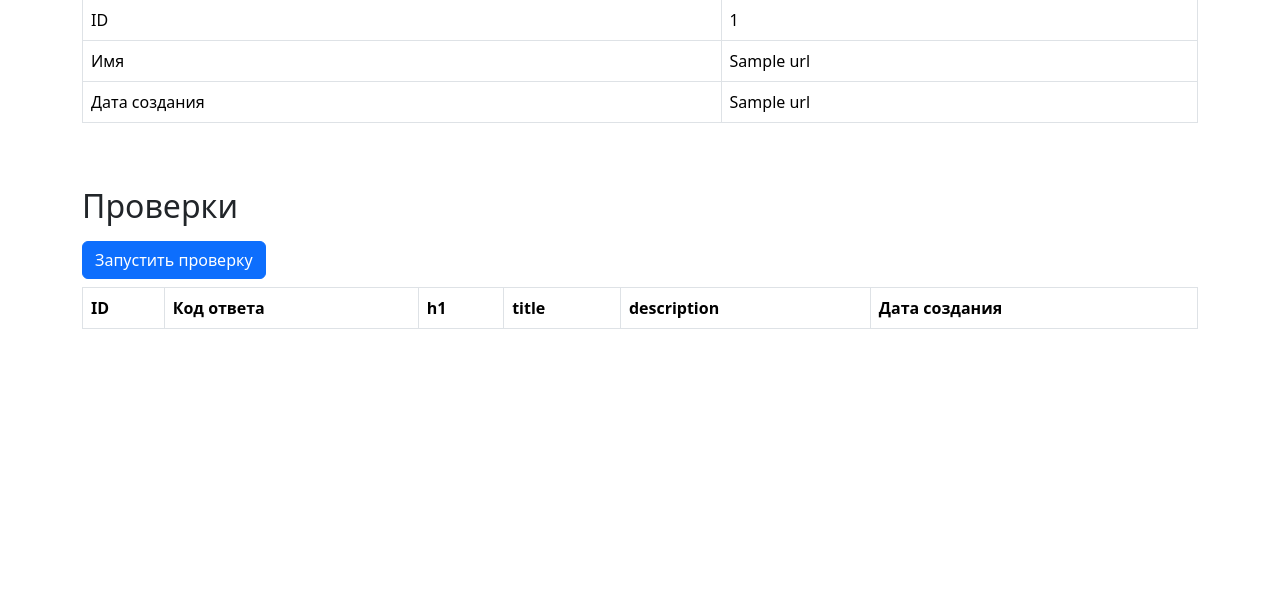
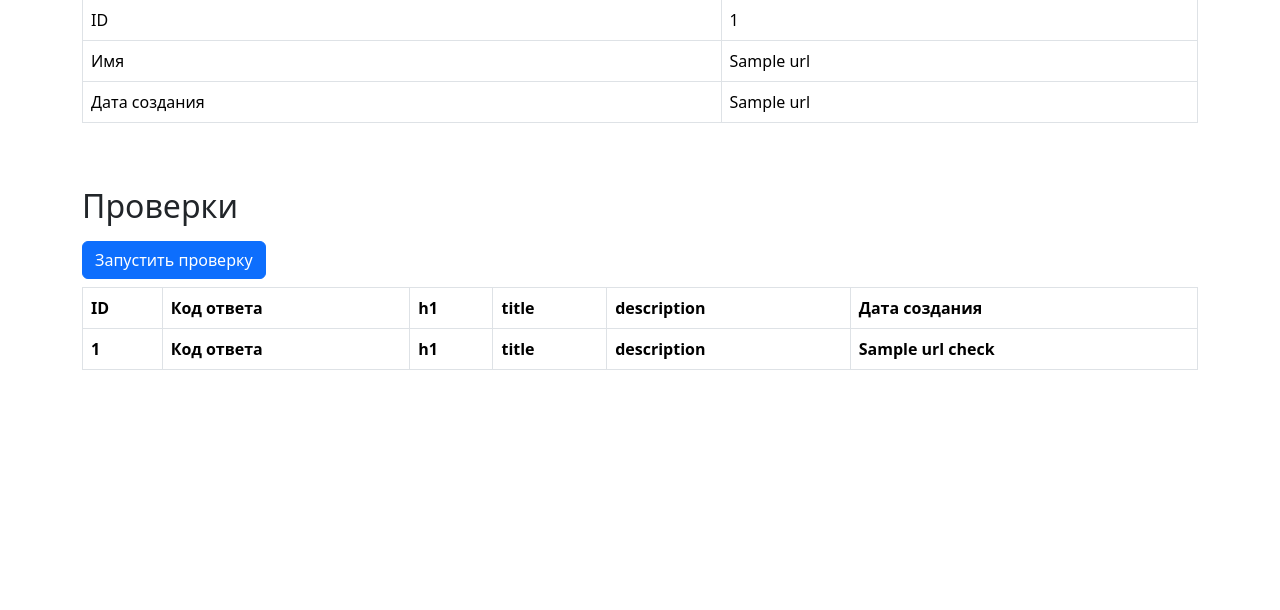
Before and after one commit to bulbaattacks/python-project-83, a Flask app: page /urls/1 in a window 1280 px wide. Shown: the part 129-739 px from the top of the page. Run offline with Flask 2, Linux system fonts and the light colour scheme; a database or web service that is not in the repository returns one stand-in record (values such as "Sample title"); lists and menus that the app fills with data are empty; some libraries are stand-ins or nearby versions.

Commit message:
4th step

```diff
--- a/database.sql
+++ b/database.sql
@@ -3,3 +3,13 @@ CREATE TABLE IF NOT EXISTS urls (
     name varchar(255) unique,
     created_at timestamp DEFAULT now()
 );
+
+CREATE TABLE IF NOT EXISTS url_checks (
+    id bigint PRIMARY KEY GENERATED ALWAYS AS IDENTITY,
+    status_code integer,
+    h1 varchar(255),
+    title varchar(255),
+    description varchar(255),
+    created_at timestamp DEFAULT now(),
+    url_id bigint REFERENCES urls (id)
+);
--- a/page_analyzer/app.py
+++ b/page_analyzer/app.py
@@ -25,9 +25,9 @@ def get_urls():
     conn = psycopg2.connect(DATABASE_URL)
     cur = conn.cursor()
     cur.execute(open("database.sql", "r").read())
-    cur.execute('SELECT * FROM urls')
+    cur.execute('SELECT * FROM urls ORDER BY id DESC')
     result = cur.fetchall()
-    return render_template('all_urls.html', data=result)
+    return render_template('all_urls.html', all_urls=result)
 
 
 @app.post('/urls')
@@ -37,7 +37,7 @@ def add_url():
         flash("Некорректный URL", "danger")
         if not data:
             flash("URL обязателен", "danger")
-        return render_template('index.html', data=data), 422
+        return render_template('index.html', not_correct_data=data), 422
 
     conn = psycopg2.connect(DATABASE_URL)
     cur = conn.cursor()
@@ -49,7 +49,7 @@ def add_url():
     if not result:
         cur.execute('INSERT INTO urls (name) VALUES (%s)', (data,))
         cur.execute('SELECT id FROM urls WHERE urls.name = %s', (data,))
-        id = cur.fetchone()
+        id = cur.fetchone()[0]
         conn.commit()
         flash("Страница успешно добавлена", "success")
         cur.close()
@@ -69,7 +69,26 @@ def show_url(id):
     cur.execute(open("database.sql", "r").read())
     cur.execute('SELECT * FROM urls WHERE urls.id = %s', (id,))
     result = cur.fetchone()
+    if not result:
+        cur.close()
+        conn.close()
+        return os.abort(404)
+    cur.execute('SELECT * FROM url_checks WHERE url_checks.url_id = %s ORDER BY id DESC', (id,))
+    check = cur.fetchall()
     conn.commit()
     cur.close()
     conn.close()
-    return render_template('show.html', data=result)
+    return render_template('show.html', check_url=check, show_url=result)
+
+
+@app.post('/urls/<id>/checks')
+def check_url(id):
+    conn = psycopg2.connect(DATABASE_URL)
+    cur = conn.cursor()
+    cur.execute(open("database.sql", "r").read())
+    cur.execute('INSERT INTO url_checks (url_id) VALUES (%s)', (id,))
+    conn.commit()
+    cur.close()
+    conn.close()
+    flash('Страница успешно проверена', 'success')
+    return redirect(url_for('show_url', id=id))
--- a/page_analyzer/templates/all_urls.html
+++ b/page_analyzer/templates/all_urls.html
@@ -11,10 +11,10 @@
             <th>Последняя проверка</th>
             <th>Код ответа</th>
         </tr>
-        {% for element in data %}
+        {% for url in all_urls %}
         <tr>
-            <th>{{ element[0] }}</th>
-            <th>{{ element[1] }}</th>
+            <th>{{ url[0] }}</th>
+            <th>{{ url[1] }}</th>
             <th>Последняя проверка</th>
             <th>Код ответа</th>
         </tr>
--- a/page_analyzer/templates/index.html
+++ b/page_analyzer/templates/index.html
@@ -9,8 +9,8 @@
             <p class="lead">Бесплатно проверяйте сайты на SEO пригодность</p>
             <form action="/urls" method="post" class="d-flex justify-content-center" required>
                 <input type=text name="url" placeholder="https://www.example.com"
-                       {% if data %}
-                       value="{{ data }}"
+                       {% if not_correct_data %}
+                       value="{{ not_correct_data }}"
                        {% endif %}
                        class="form-control form-control-lg">
                 <input type="submit" class="btn btn-primary btn-lg ms-3 px-5 text-uppercase mx-3" value="Проверить">
--- a/page_analyzer/templates/show.html
+++ b/page_analyzer/templates/show.html
@@ -2,27 +2,27 @@
 
 {% block content %}
 
-    <h1>Сайт: {{ data[1] }}</h1>
+    <h1>Сайт: {{ show_url[1] }}</h1>
         <div class="table-responsive">
             <table class="table table-bordered table-hover text-nowrap" data-test="url">
                 <tbody>
                     <tr>
                       <td>ID</td>
-                      <td>{{ data[0] }}</td>
+                      <td>{{ show_url[0] }}</td>
                     </tr>
                     <tr>
                       <td>Имя</td>
-                      <td>{{ data[1] }}</td>
+                      <td>{{ show_url[1] }}</td>
                     </tr>
                     <tr>
                       <td>Дата создания</td>
-                      <td>{{ data[2] }}</td>
+                      <td>{{ show_url[2] }}</td>
                     </tr>
                   </tbody>
                 </table>
               </div>
     <h2 class="mt-5 mb-3">Проверки</h2>
-        <form method="post" action="/urls/1/checks">
+        <form method="post" action="/urls/{{ show_url[0] }}/checks">
             <input type="submit" class="btn btn-primary" value="Запустить проверку">
         </form>
         <div>
@@ -36,6 +36,16 @@
                         <th>description</th>
                         <th>Дата создания</th>
                     </tr>
+                    {% for check in check_url %}
+                    <tr>
+                        <th>{{ check[0] }}</th>
+                        <th>Код ответа</th>
+                        <th>h1</th>
+                        <th>title</th>
+                        <th>description</th>
+                        <th>{{ check[5] }}</th>
+                    </tr>
+                {% endfor %}
                 </tbody>
             </table>
         </div>
```
